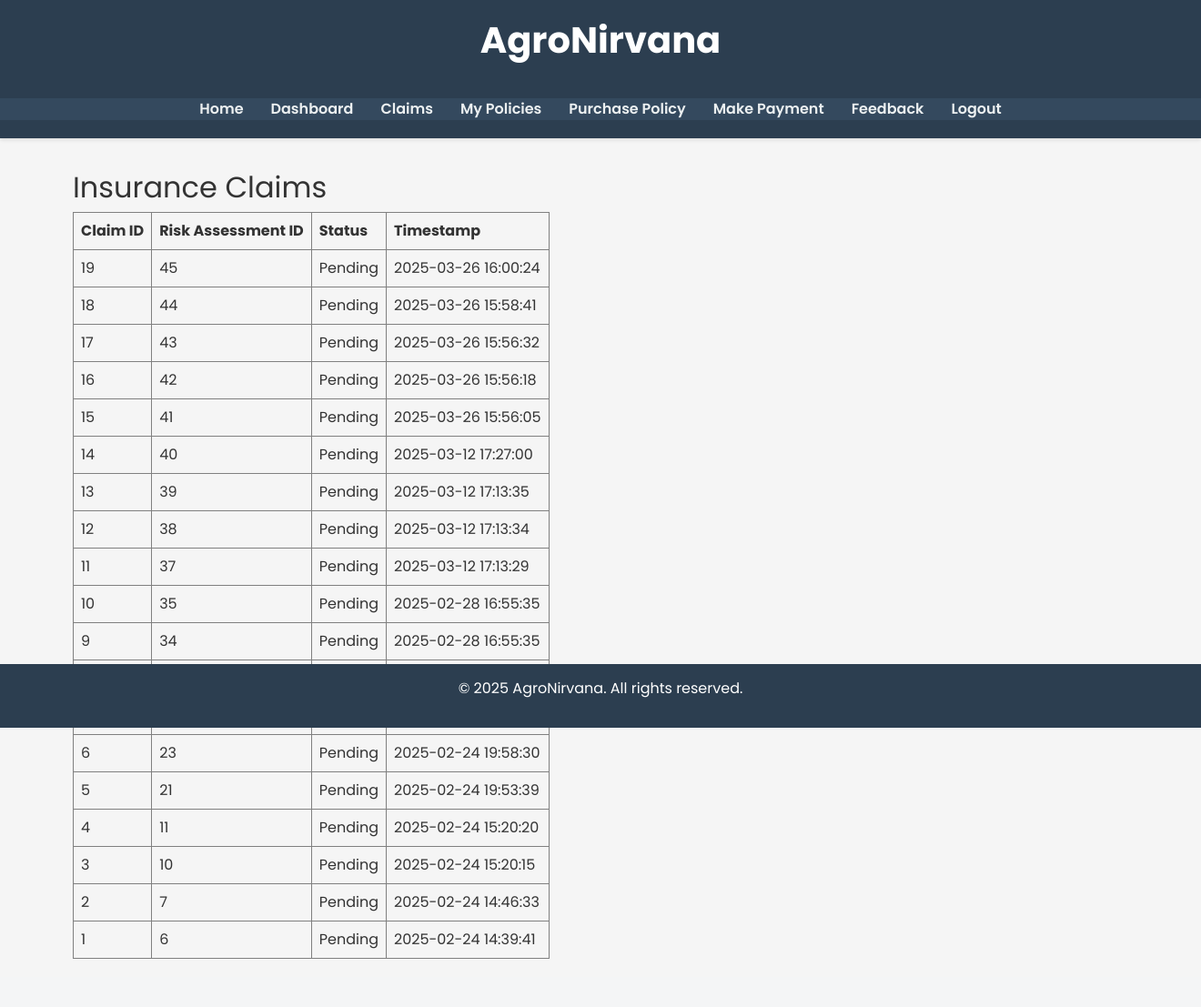
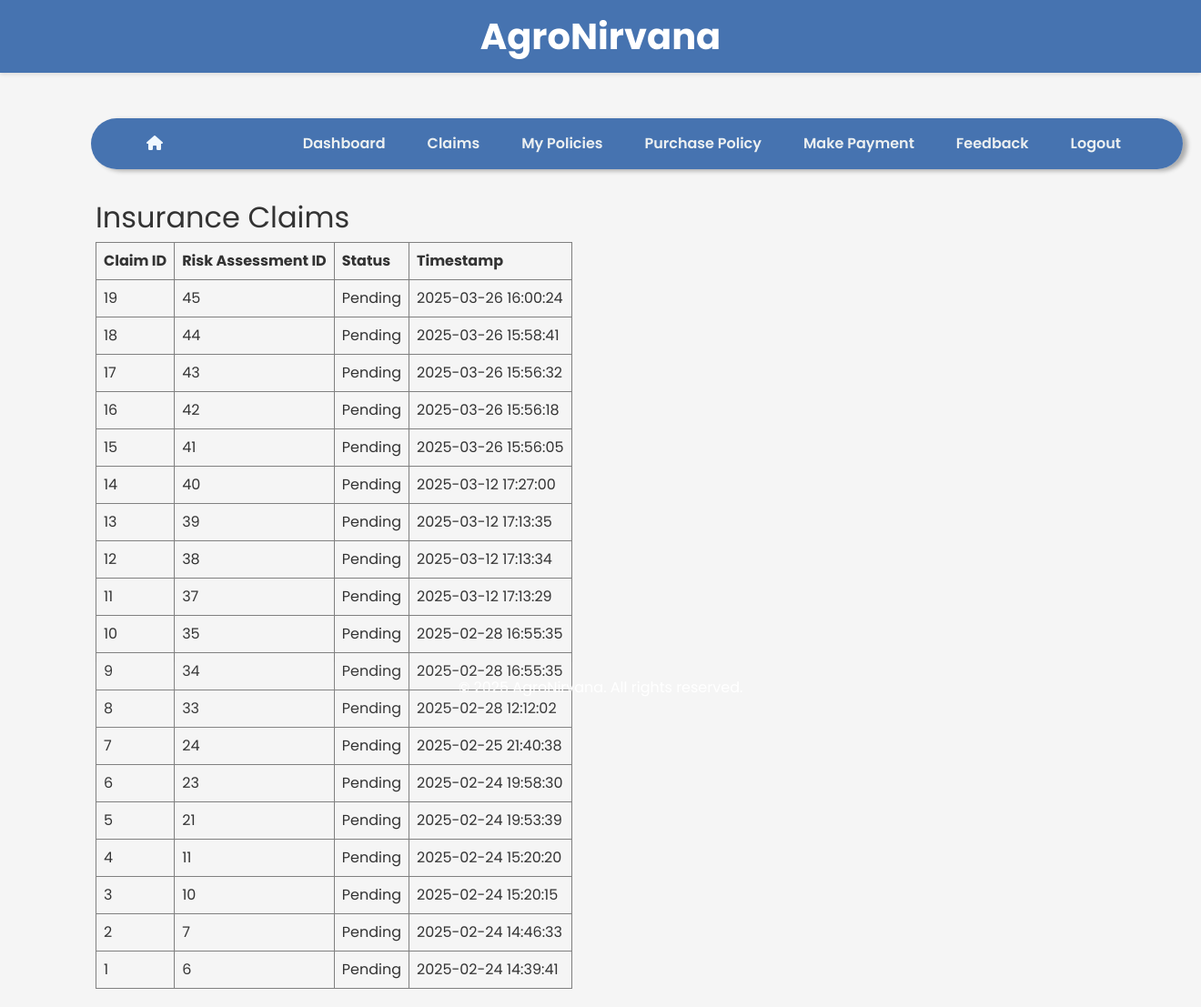
Before and after one commit to Abhigth/Agronirvana-Prototype, a Flask app: page /claims in a window 1320 px wide. Shown: the whole page at 91% size. Before the commit the page ends 1054 px from the top, so only its background shows below. Run offline with Flask 3, Linux system fonts and the light colour scheme; a user stored in the database is signed in; parts of the project's set-up code (start-up, migrations or seed data) failed here and were passed over; some libraries are stand-ins or nearby versions.

Commit message:
small updates

```diff
--- a/app.py
+++ b/app.py
@@ -1,31 +1,28 @@
-from flask import Flask, render_template, request
+from flask import Flask, render_template, request, redirect, url_for, flash
 import requests
 from flask_sqlalchemy import SQLAlchemy
 import os
 from datetime import datetime, timedelta
 import random
-from flask import redirect, url_for, flash
 from werkzeug.security import generate_password_hash
 import pickle
 import numpy as np
 from flask_mail import Mail, Message
 from flask_babel import Babel, gettext as _
 
-
-
+# Flask-Login imports
+from flask_login import LoginManager, login_user, logout_user, current_user, login_required
 
 # Load the trained risk model
 with open("risk_model.pkl", "rb") as f:
     risk_model = pickle.load(f)
 
-
 basedir = os.path.abspath(os.path.dirname(__file__))
-
-
 
 app = Flask(__name__)
 app.secret_key = 'Agronv25'  # Replace with a unique, secure key
-# Configure the SQLite database (for simplicity)
+
+# Configure the SQLite database
 app.config['SQLALCHEMY_DATABASE_URI'] = 'sqlite:///' + os.path.join(basedir, 'new_agronirvana.db')
 app.config['SQLALCHEMY_TRACK_MODIFICATIONS'] = False
 
@@ -33,31 +30,26 @@ app.config['SQLALCHEMY_TRACK_MODIFICATIONS'] = False
 app.config['MAIL_SERVER'] = 'smtp.gmail.com'
 app.config['MAIL_PORT'] = 587
 app.config['MAIL_USE_TLS'] = True
-app.config['MAIL_USERNAME'] = 'test.agronirvana@gmail.com'       # Replace with your test email
-app.config['MAIL_PASSWORD'] = 'ieraqkqlsbnqamvb'          # Replace with your test email's password
-# Initialize the Mail instance
+app.config['MAIL_USERNAME'] = 'test.agronirvana@gmail.com'
+app.config['MAIL_PASSWORD'] = 'ieraqkqlsbnqamvb'
 mail = Mail(app)
 
 # Configure Babel
 app.config['BABEL_DEFAULT_LOCALE'] = 'en'
-app.config['BABEL_SUPPORTED_LOCALES'] = ['en', 'hi', 'te', 'kn']  # English, Hindi, Telugu, Kannada (for example)
+app.config['BABEL_SUPPORTED_LOCALES'] = ['en', 'hi', 'te', 'kn']
 babel = Babel(app)
 
-# Do not create a new instance; import the shared one instead.
-from flask_login import LoginManager, login_user, logout_user, current_user, login_required
-from models import db, RiskAssessment, User, Policy, Feedback, Claim  # Import User along with RiskAssessment
-
-# Initialize the shared SQLAlchemy instance (if not already done)
+# Initialize the shared SQLAlchemy instance
+from models import db, RiskAssessment, User, Policy, Feedback, Claim
 db.init_app(app)
 
 # Set up Flask-Login
 login_manager = LoginManager(app)
-login_manager.login_view = 'login'  # Redirect to 'login' route for unauthorized access
+login_manager.login_view = 'login'  # Redirect to /login for unauthorized users
 
 @login_manager.user_loader
 def load_user(user_id):
     return User.query.get(int(user_id))
-
 
 # Replace with your actual OpenWeatherMap API key
 WEATHER_API_KEY = '3401fdee3f9be8b96b31e1b7a84ec192'
@@ -71,90 +63,45 @@ def get_weather_data(lat, lon):
     else:
         return None
 
-
-
 def get_satellite_image(lat, lon, date):
-    nasa_api_key = "untLag6VYP4yBoASPLVOXrfdVyuYq8E6WtS66t6Q"  # Replace with your NASA API key
-    # NASA Earth API endpoint
+    nasa_api_key = "untLag6VYP4yBoASPLVOXrfdVyuYq8E6WtS66t6Q"
     url = f"https://api.nasa.gov/planetary/earth/assets?lon={lon}&lat={lat}&date={date}&dim=0.15&api_key={nasa_api_key}"
     response = requests.get(url)
     if response.status_code == 200:
         data = response.json()
-        # Check if the API returns a URL for the satellite image
         if "url" in data:
             return data["url"]
     return None
 
-
 def get_ndvi(lat, lon):
-    """
-    Simulate NDVI value retrieval for the given coordinates.
-    In a real implementation, this function would process satellite imagery
-    to compute the NDVI value. Here, we return a random value between 0.2 and 0.8.
-    """
     return round(random.uniform(0.2, 0.8), 2)
 
-def assess_risk(weather_data, ndvi):
-    """
-    Compute a risk score based on weather data and NDVI.
-    The function returns a risk level as a string.
-    """
-    risk_score = 0
-
-    # Extract weather details
-    temp = weather_data.get('main', {}).get('temp', None)
-    humidity = weather_data.get('main', {}).get('humidity', None)
-
-    if temp is not None:
-        # Example: For every degree above 35°C, add 1 point to risk.
-        if temp > 35:
-            risk_score += (temp - 35)
-
-    if humidity is not None:
-        # Example: For humidity below 40%, add points for each percent below 40.
-        if humidity < 40:
-            risk_score += (40 - humidity)
-
-    # Factor in NDVI (lower NDVI means higher risk)
-    if ndvi < 0.3:
-        risk_score += 10  # High risk added
-    elif ndvi < 0.5:
-        risk_score += 5   # Moderate risk added
-    else:
-        risk_score -= 2   # Good vegetation can slightly reduce risk
-
-    # Map the numerical risk_score to a risk level label
-    if risk_score > 15:
-        return "High Risk"
-    elif risk_score > 5:
-        return "Moderate Risk"
-    else:
-        return "Low Risk"
-
-
 def assess_risk_advanced(weather_data, ndvi):
-    # Extract features: temperature, humidity, and NDVI
     temp = weather_data.get('main', {}).get('temp', 0)
     humidity = weather_data.get('main', {}).get('humidity', 0)
-
-    # Create a features array; shape must be (1, 3)
     features = np.array([[temp, humidity, ndvi]])
-
-    # Use the model to predict risk; 1 indicates High Risk, 0 indicates Low/Moderate Risk
     prediction = risk_model.predict(features)
-
     if prediction[0] == 1:
         return "High Risk"
     else:
         return "Low/Moderate Risk"
 
+# ------------------------------
+# 1) NEW HOME ROUTE
+# ------------------------------
+@app.route('/')
+def home():
+    if current_user.is_authenticated:
+        return redirect(url_for('analysis'))
+    return render_template('home.html')  # Minimal page with login/register links
 
-
-
-# (Assuming get_weather_data, get_ndvi, and assess_risk are defined above)
-
-@app.route('/', methods=['GET', 'POST'])
-def index():
+# ------------------------------
+# 2) RENAMED INDEX -> ANALYSIS
+#    Protected by @login_required
+# ------------------------------
+@app.route('/analysis', methods=['GET', 'POST'])
+@login_required
+def analysis():
     weather_data = None
     risk_level = "Not Assessed"
     satellite_url = None
@@ -167,10 +114,8 @@ def index():
 
         if weather_data:
             ndvi = get_ndvi(lat, lon)
-            risk_level = assess_risk_advanced(weather_data, ndvi)  # Use the advanced model function
-            risk_level = risk_level.strip().title()  # Normalize the string (e.g., "high risk" becomes "High Risk")
+            risk_level = assess_risk_advanced(weather_data, ndvi).strip().title()
 
-    # Log the risk assessment record to the database
             new_record = RiskAssessment(
                 latitude=lat,
                 longitude=lon,
@@ -183,26 +128,27 @@ def index():
             db.session.commit()
 
             if risk_level == "High Risk":
-                from models import Claim
                 new_claim = Claim(risk_assessment_id=new_record.id)
                 db.session.add(new_claim)
                 db.session.commit()
 
                 msg = Message("High Risk Alert - Claim Created",
-                      sender=app.config['MAIL_USERNAME'],
-                      recipients=[current_user.email])
-                msg.body = f"Dear {current_user.username},\n\nA high-risk assessment has been detected for your farm and a claim has been automatically created. Our team will review it shortly.\n\nThank you,\nAgroNirvana Team"
+                              sender=app.config['MAIL_USERNAME'],
+                              recipients=[current_user.email])
+                msg.body = (
+                    f"Dear {current_user.username},\n\n"
+                    "A high-risk assessment has been detected for your farm and a claim "
+                    "has been automatically created. Our team will review it shortly.\n\n"
+                    "Thank you,\nAgroNirvana Team"
+                )
                 mail.send(msg)
-
         else:
             weather_data = {"error": "Unable to fetch weather data."}
 
         default_date = (datetime.utcnow() - timedelta(days=1)).strftime("%Y-%m-%d")
         satellite_url = get_satellite_image(lat, lon, default_date)
 
-    return render_template('index.html', weather=weather_data, risk=risk_level, satellite_url=satellite_url, ndvi=ndvi)
-
-
+    return render_template('analysis.html', weather=weather_data, risk=risk_level, satellite_url=satellite_url, ndvi=ndvi)
 
 @app.route('/dashboard')
 @login_required
@@ -210,25 +156,23 @@ def dashboard():
     records = RiskAssessment.query.order_by(RiskAssessment.timestamp.desc()).all()
     return render_template('dashboard.html', records=records)
 
-
-
-from flask import redirect, url_for, flash
-from werkzeug.security import generate_password_hash
-
+# ------------------------------
+# Authentication Routes
+# ------------------------------
 @app.route('/register', methods=['GET', 'POST'])
 def register():
+    if current_user.is_authenticated:
+        return redirect(url_for('analysis'))
+
     if request.method == 'POST':
-        # Get form data
         username = request.form.get('username')
         email = request.form.get('email')
         password = request.form.get('password')
 
-        # Check if username or email already exists
         if User.query.filter((User.username == username) | (User.email == email)).first():
             flash("Username or email already exists.")
             return redirect(url_for('register'))
 
-        # Create new user
         new_user = User(username=username, email=email)
         new_user.set_password(password)
         db.session.add(new_user)
@@ -240,8 +184,10 @@ def register():
 
 @app.route('/login', methods=['GET', 'POST'])
 def login():
+    if current_user.is_authenticated:
+        return redirect(url_for('analysis'))
+
     if request.method == 'POST':
-        # Get form data
         username = request.form.get('username')
         password = request.form.get('password')
 
@@ -249,7 +195,7 @@ def login():
         if user and user.check_password(password):
             login_user(user)
             flash("Logged in successfully.")
-            return redirect(url_for('dashboard'))  # Or wherever you want to redirect after login
+            return redirect(url_for('analysis'))
         else:
             flash("Invalid username or password.")
             return redirect(url_for('login'))
@@ -260,34 +206,31 @@ def login():
 def logout():
     logout_user()
     flash("You have been logged out.")
-    return redirect(url_for('index'))
+    return redirect(url_for('home'))
 
+# ------------------------------
+# Additional Routes
+# ------------------------------
 @app.route('/claims')
 def claims():
-    # Query all claims, ordered by most recent
-    from models import Claim  # Ensure Claim is imported
     claim_records = Claim.query.order_by(Claim.timestamp.desc()).all()
     return render_template('claims.html', claims=claim_records)
 
 @app.route('/policies')
-@login_required  # Only authenticated users can view their policies
+@login_required
 def policies():
-    # Retrieve policies associated with the current user
     user_policies = current_user.policies
     return render_template('policies.html', policies=user_policies)
-
 
 @app.route('/purchase_policy', methods=['GET', 'POST'])
 @login_required
 def purchase_policy():
     if request.method == 'POST':
-        # Retrieve form data for policy purchase
         coverage_amount = float(request.form.get('coverage_amount'))
         premium = float(request.form.get('premium'))
         effective_date = datetime.strptime(request.form.get('effective_date'), '%Y-%m-%d')
         expiry_date = datetime.strptime(request.form.get('expiry_date'), '%Y-%m-%d')
 
-        # For simplicity, generate a policy number (in a real app, use a better method)
         policy_number = "POL" + datetime.utcnow().strftime("%Y%m%d%H%M%S")
 
         new_policy = Policy(
@@ -305,16 +248,13 @@ def purchase_policy():
         return redirect(url_for('policies'))
     return render_template('purchase_policy.html')
 
-
 @app.route('/dummy_pay', methods=['GET', 'POST'])
 @login_required
 def dummy_pay():
     if request.method == 'POST':
-        # Simulate a successful payment
         flash("Payment simulated successfully!")
         return redirect(url_for('payment_success'))
     return render_template('dummy_pay.html')
-
 
 @app.route('/payment_success', methods=['GET', 'POST'])
 @login_required
@@ -322,27 +262,22 @@ def payment_success():
     flash("Your payment was successful! Your policy has been activated.")
     return redirect(url_for('policies'))
 
-
 @app.route('/feedback', methods=['GET', 'POST'])
 @login_required
 def feedback():
     if request.method == 'POST':
-        # Retrieve form data
         rating = request.form.get('rating')
         comments = request.form.get('comments')
 
-        # Validate that comments are provided and not just whitespace
         if not comments or comments.strip() == "":
             flash("Comments cannot be empty!")
             return redirect(url_for('feedback'))
 
-        # Attempt to convert the rating to an integer; if not provided or invalid, set to None
         try:
             rating = int(rating)
         except (ValueError, TypeError):
             rating = None
 
-        # Create and save a new feedback record
         new_feedback = Feedback(user_id=current_user.id, rating=rating, comments=comments.strip())
         db.session.add(new_feedback)
         try:
@@ -358,36 +293,28 @@ def feedback():
 
     return render_template('feedback.html')
 
-
-
 @app.route('/analytics')
 @login_required
 def analytics():
     total_assessments = RiskAssessment.query.count()
-    total_claims = Claim.query.count()  # Ensure Claim is imported
-    total_policies = Policy.query.count()  # If you have Policy implemented
+    total_claims = Claim.query.count()
+    total_policies = Policy.query.count()
     return render_template('analytics.html',
                            total_assessments=total_assessments,
                            total_claims=total_claims,
                            total_policies=total_policies)
 
-
 @app.route('/feedback_analytics')
 @login_required
 def feedback_analytics():
-    # Query all feedback entries, ordered by the most recent
-    from models import Feedback  # Ensure Feedback is imported from models.py
     feedbacks = Feedback.query.order_by(Feedback.timestamp.desc()).all()
     return render_template('feedback_analytics.html', feedbacks=feedbacks)
 
-
 @app.route('/check_data')
 def check_data():
-    from models import HistoricalWeather  # Ensure the model is imported
+    from models import HistoricalWeather
     count = HistoricalWeather.query.count()
     return f"HistoricalWeather table has {count} records."
-
-
 
 if __name__ == '__main__':
     with app.app_context():
--- a/static/css/style.css
+++ b/static/css/style.css
@@ -12,7 +12,7 @@ body {
 
 /* Header */
 header {
-    background-color: #2c3e50;
+    background-color: #004095b6;
     padding: 20px 0;
     text-align: center;
     box-shadow: 0 2px 4px rgba(0, 0, 0, 0.1);
@@ -51,7 +51,7 @@ nav ul li a {
 }
 
 nav ul li a:hover {
-    color: #f39c12;
+    color: #281e0f;
 }
 
 /* Main Content */
@@ -96,11 +96,12 @@ main {
 
 /* Forms */
 form {
-    background: #fff;
+    background: #ffffff;
     padding: 20px;
     border-radius: 8px;
     box-shadow: 0 2px 5px rgba(0,0,0,0.1);
     margin-bottom: 20px;
+    width: 600px;
 }
 
 input, textarea, select {
@@ -128,7 +129,7 @@ button:hover {
 
 /* Footer */
 footer {
-    background-color: #2c3e50;
+    background-color: #fefefe08;
     color: #fff;
     text-align: center;
     padding: 15px 0;
--- a/templates/base.html
+++ b/templates/base.html
@@ -6,6 +6,7 @@
   <!-- Include Bootstrap CSS from CDN -->
   <link rel="stylesheet" href="https://stackpath.bootstrapcdn.com/bootstrap/4.5.2/css/bootstrap.min.css">
   <link rel="stylesheet" href="{{ url_for('static', filename='css/style.css') }}">
+  <link rel="stylesheet" href="https://cdnjs.cloudflare.com/ajax/libs/font-awesome/6.0.0-beta3/css/all.min.css">
 
   <!-- Google Analytics -->
   <script async src="https://www.googletagmanager.com/gtag/js?id=G-9VXVX2EQH0"></script>
@@ -15,46 +16,97 @@
     gtag('js', new Date());
     gtag('config', 'G-9VXVX2EQH0');
   </script>
-
 </head>
 <body>
-  <header>
+  <!-- Header with AgroNirvana Title -->
+  {% block header %}
+  <header class="text-white py-3">
+    <div class="container text-center">
       <h1>{{ _("AgroNirvana") }}</h1>
+    </div>
+  </header>
+  {% endblock %}
 
-    <nav>
-        <ul>
-          <li><a href="{{ url_for('index') }}">Home</a></li>
-          <li><a href="{{ url_for('dashboard') }}">Dashboard</a></li>
-          <li><a href="{{ url_for('claims') }}">Claims</a></li>
-          <li><a href="{{ url_for('policies') }}">My Policies</a></li>
-          <li><a href="{{ url_for('purchase_policy') }}">Purchase Policy</a></li>
-          <li><a href="{{ url_for('dummy_pay') }}">Make Payment</a></li>
-          <li><a href="{{ url_for('feedback') }}">Feedback</a></li>  <!-- New Feedback Link -->
+  <!-- Navigation Bar (only for logged-in users) -->
   {% if current_user.is_authenticated %}
-            <li><a href="{{ url_for('logout') }}">Logout</a></li>
-          {% else %}
-            <li><a href="{{ url_for('login') }}">Login</a></li>
-            <li><a href="{{ url_for('register') }}">Register</a></li>
+  <nav id="navbar" class="navbar navbar-expand-lg">
+    <div class="container">
+      <a id="nav-home" class="nav-link" href="{{ url_for('analysis') }}"><i class="fas fa-home"></i></a>
+
+      <button class="navbar-toggler" type="button" data-toggle="collapse" data-target="#navbarNav"
+              aria-controls="navbarNav" aria-expanded="false" aria-label="Toggle navigation">
+        <span class="navbar-toggler-icon"></span>
+      </button>
+      <div class="collapse navbar-collapse" id="navbarNav">
+        <ul class="navbar-nav ml-auto">
+          <li class="nav-item">
+            <a class="nav-link" href="{{ url_for('dashboard') }}">Dashboard</a>
+          </li>
+          <li class="nav-item">
+            <a class="nav-link" href="{{ url_for('claims') }}">Claims</a>
+          </li>
+          <li class="nav-item">
+            <a class="nav-link" href="{{ url_for('policies') }}">My Policies</a>
+          </li>
+          <li class="nav-item">
+            <a class="nav-link" href="{{ url_for('purchase_policy') }}">Purchase Policy</a>
+          </li>
+          <li class="nav-item">
+            <a class="nav-link" href="{{ url_for('dummy_pay') }}">Make Payment</a>
+          </li>
+          <li class="nav-item">
+            <a class="nav-link" href="{{ url_for('feedback') }}">Feedback</a>
+          </li>
+          <li class="nav-item">
+            <a class="nav-link" href="{{ url_for('logout') }}">Logout</a>
+          </li>
+        </ul>
+      </div>
+    </div>
+  </nav>
+
+  <style>
+    #navbar {
+      background-color: #004095b6;
+      border-radius: 100px;        /* Rounded corners */
+      padding: 8px;
+      width: 1200px;               /* Set the width for the nav bar */           /* Fixed positioning to keep it on the side */
+      top: 10px;                 /* Adjust distance from the top */
+      left: 100px;                 /* Adjust distance from the left side */
+      box-shadow: 5px 2px 5px rgba(0,0,0,0.3);
+    }
+
+    #nav-home {
+      color: aliceblue;
+    }
+  </style>
   {% endif %}
-        </ul>
-      </nav>
-  </header>
-  <main>
-    {% with messages = get_flashed_messages() %}
+
+  <!-- Main Content -->
+  <main class="container mt-4">
+    {% with messages = get_flashed_messages(with_categories=true) %}
       {% if messages %}
-        <ul class="flashes">
-          {% for message in messages %}
-            <li>{{ message }}</li>
+        {% for category, message in messages %}
+          <div class="alert alert-{{ category }} alert-dismissible fade show" role="alert">
+            {{ message }}
+            <button type="button" class="close" data-dismiss="alert" aria-label="Close">
+              <span aria-hidden="true">&times;</span>
+            </button>
+          </div>
         {% endfor %}
-        </ul>
       {% endif %}
     {% endwith %}
     {% block content %}{% endblock %}
   </main>
-  <footer>
+
+  <!-- Footer -->
+  <footer class="text-white text-center py-3 mt-4">
+    <div class="container">
       <p>&copy; 2025 AgroNirvana. All rights reserved.</p>
+    </div>
   </footer>
-  <!-- Include Bootstrap JS and dependencies (optional for interactive components) -->
+
+  <!-- Include Bootstrap JS and dependencies -->
   <script src="https://code.jquery.com/jquery-3.5.1.slim.min.js"></script>
   <script src="https://cdn.jsdelivr.net/npm/bootstrap@4.5.2/dist/js/bootstrap.bundle.min.js"></script>
 </body>
```
Also changed, not shown: data_collector.py (+24 -22 lines), templates/analysis.html (renamed from templates/index.html, +31 -4 lines), templates/home.html (added, +49 -0 lines), new_agronirvana.db. Lines whose indentation alone changed are shown as unchanged.
